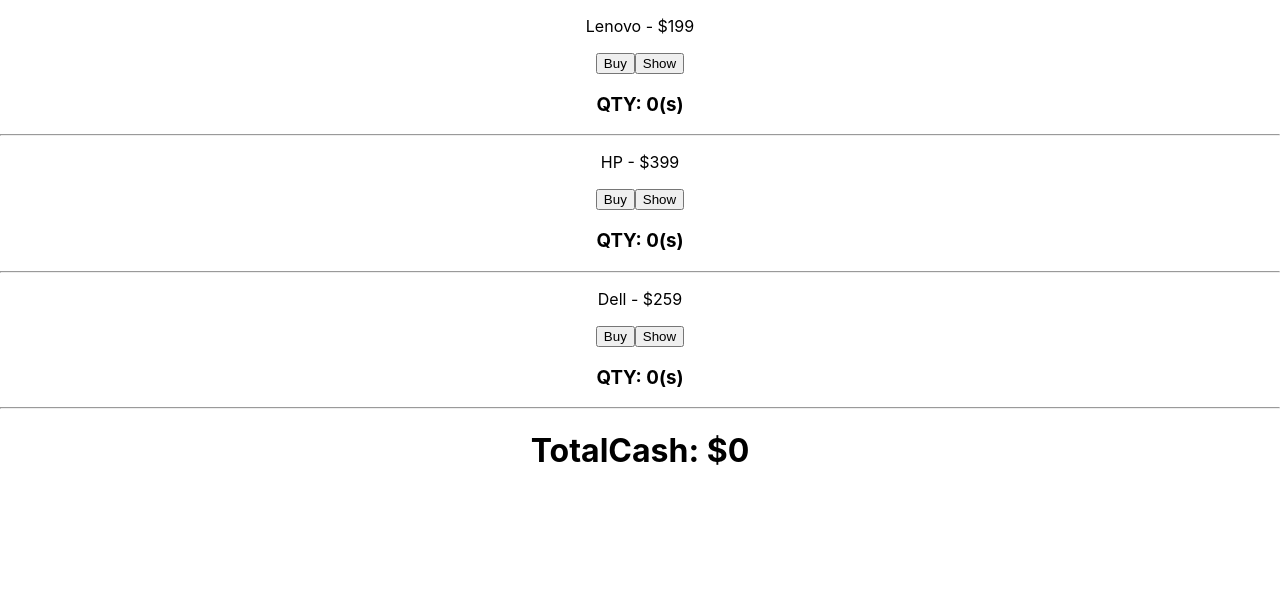
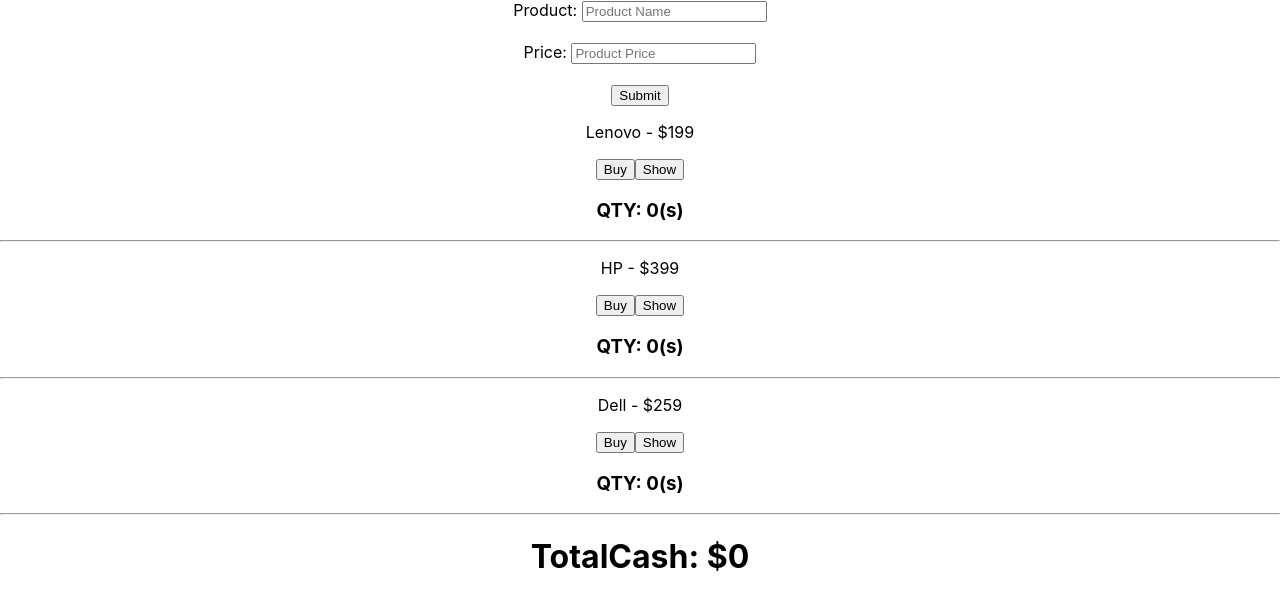
Before and after one commit to Himanshuyadav1/first-React-Project, a React (Create React App) app: page / in a window 1280 px wide. Shown: the top 610 px of the page. Built offline with nearby package versions, Linux system fonts and the light colour scheme.

Commit message:
Product Form

```diff
--- /dev/null
+++ b/src/ProductForm.js
@@ -0,0 +1,22 @@
+import React from 'react';
+
+const ProductForm = () => {
+    const handleForm = e => {
+        e.preventDefault();
+        console.log(e);
+        console.log(e.target);
+    }
+    return (
+        <form>
+            Product: <input type="text" placeholder="Product Name" name="name" />
+            <br />
+            <br />
+            Price: <input type="number" placeholder="Product Price" name="price" />
+            <br />
+            <br />
+            <button onClick={handleForm}>Submit</button>
+        </form>
+    )
+}
+
+export default ProductForm;
--- a/src/ProductList.js
+++ b/src/ProductList.js
@@ -1,6 +1,7 @@
 import React, { Component } from 'react';
 import Product from './Product';
 import TotalCash from './TotalCash';
+import ProductForm from './ProductForm';
 
 class ProductList extends Component{
 
@@ -23,6 +24,7 @@
 
         return (
             <div>
+                <ProductForm />
                 {this.state.productList.map(({name, price}) =>
                     <Product name={name} price={price} show={this.showProduct} cash={this.calculateTotal} />
 
```
